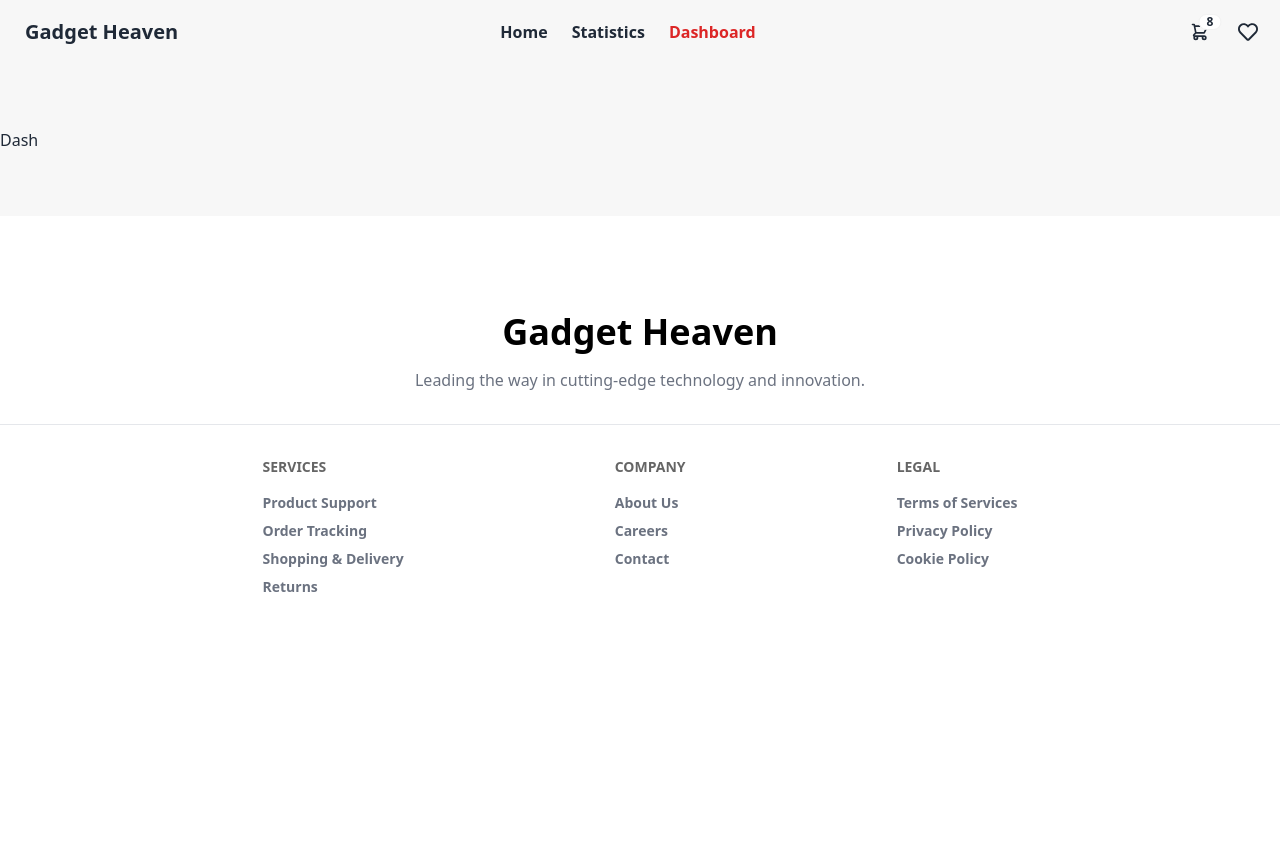
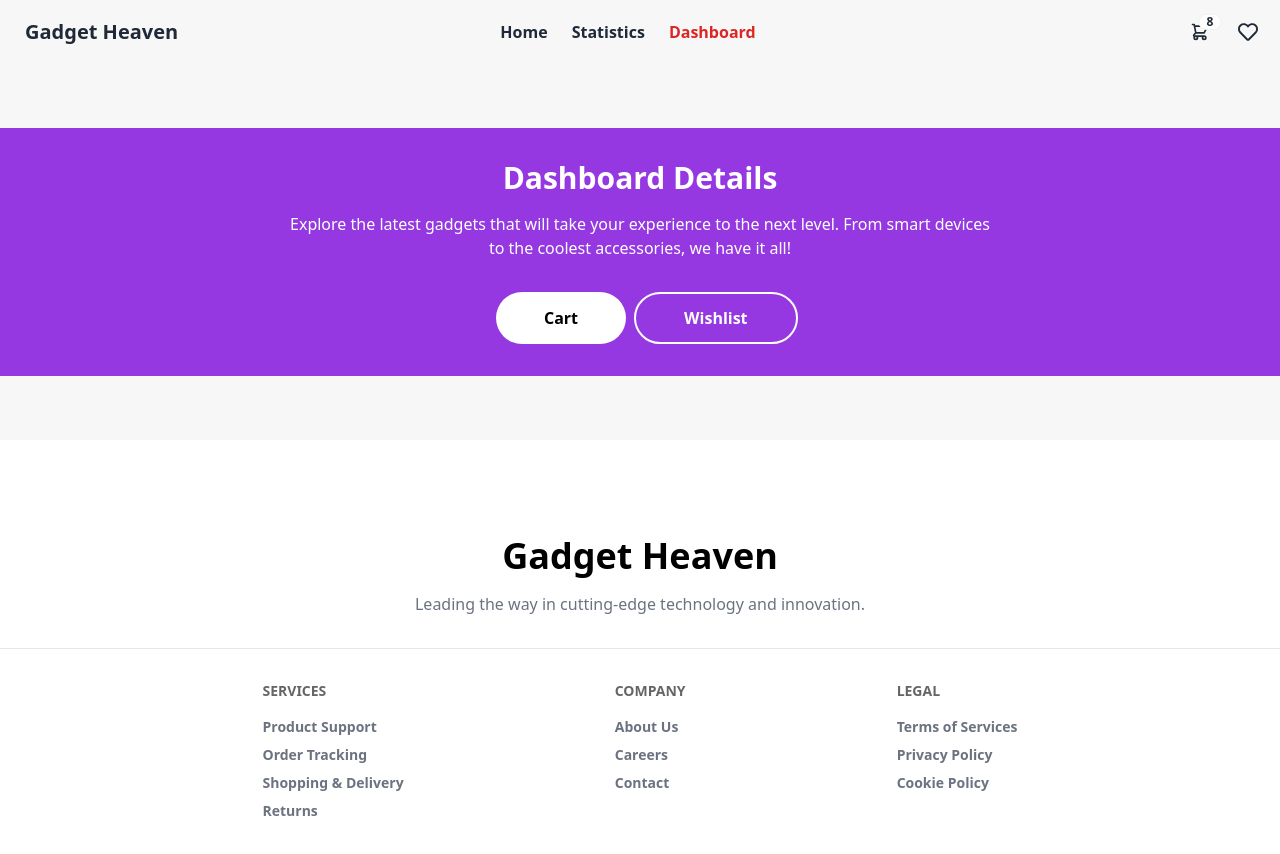
Before and after one commit to programming-hero-web-course-4/b10a8-gadget-heaven-HabiburRahman02, a React (Vite) app: page /dashboard in a window 1280 px wide. Shown: the top 854 px of the page. Before the commit the page ends 800 px from the top, so only its background shows below. Built offline with nearby package versions, Linux system fonts and the light colour scheme.

Commit message:
dashboard banner added

```diff
--- a/src/pages/Dashboard/Dashboard.jsx
+++ b/src/pages/Dashboard/Dashboard.jsx
@@ -1,8 +1,11 @@
+import DashboardBanner from "./DashboardBanner/DashboardBanner";
 
 const Dashboard = () => {
     return (
         <div>
-            Dash
+            <DashboardBanner title='Dashboard Details'
+                subTitle='Explore the latest gadgets that will take your experience to the next level. From smart devices to the coolest accessories, we have it all!'
+            ></DashboardBanner>
         </div>
     );
 };
--- /dev/null
+++ b/src/pages/Dashboard/DashboardBanner/DashboardBanner.jsx
@@ -0,0 +1,19 @@
+
+const DashboardBanner = ({ title, subTitle }) => {
+    return (
+        <div className="bg-[#9538E2]">
+            <div className=" max-w-[1400px] p-8 mx-auto text-center text-white">
+                <h2 className="text-3xl font-bold mb-4 ">{title}</h2>
+                <p className="max-w-[700px] mx-auto">{subTitle}</p>
+                <div className="max-w-72 mx-auto">
+                    <div className="flex gap-2">
+                        <button className="mt-8 bg-white text-black font-semibold rounded-full px-12 py-3 hover:bg-base-200">Cart</button>
+                        <button className="mt-8 border-white text-white hover:text-black border-2 font-semibold rounded-full px-12 py-3 hover:bg-base-200">Wishlist</button>
+                    </div>
+                </div>
+            </div>
+        </div>
+    );
+};
+
+export default DashboardBanner;
--- a/src/pages/Home/Home/ViewDetails/ViewDetails.jsx
+++ b/src/pages/Home/Home/ViewDetails/ViewDetails.jsx
@@ -4,9 +4,10 @@ import { ProductContext } from '../../../../provider/ProductProvider';
 import ReactStars from "react-rating-stars-component";
 import { FaCartPlus, FaRegHeart } from 'react-icons/fa';
 import TopBanner from '../../../Sharred/TopBanner/TopBanner';
+import { FaCarTunnel } from 'react-icons/fa6';
 
 const ViewDetails = () => {
-    const { products } = useContext(ProductContext);
+    const { products, cart, setCart } = useContext(ProductContext);
     const { id } = useParams();
     const [newProduct, setNewProduct] = useState({});
 
@@ -16,8 +17,11 @@ const ViewDetails = () => {
     }, [id, products])
 
     const { product_title, image, price, description, specification, availability, rating } = newProduct || {};
-    console.log('rating', rating);
-    console.log('newProduct', newProduct);
+
+
+    const handleAddToCart = item => {
+        setCart([...cart, item])
+    }
 
     return (
         <div className='relative mb-96'>
@@ -67,10 +71,10 @@ const ViewDetails = () => {
                                     />
                                 </div>
                                 <div className='flex gap-4 items-center'>
-                                    <Link className="bg-[#9538E2] border-2 transition-all text-white font-semibold rounded-full px-6 py-2 flex items-center gap-2">
+                                    <div onClick={() => handleAddToCart(newProduct)} className="bg-[#9538E2] border-2 transition-all text-white font-semibold rounded-full px-6 py-2 flex items-center gap-2">
                                         <button >Add To Cart</button>
                                         <FaCartPlus></FaCartPlus>
-                                    </Link>
+                                    </div>
                                     <button className='p-2 border-2 rounded-full hover:bg-[#9538E2] hover:text-white transition-all'> <FaRegHeart className="h-5 w-5"></FaRegHeart></button>
                                 </div>
                             </div>
--- a/src/provider/ProductProvider.jsx
+++ b/src/provider/ProductProvider.jsx
@@ -1,11 +1,11 @@
-
 import { createContext, useEffect, useState } from "react";
 
 export const ProductContext = createContext(null)
 const ProductProvider = ({ children }) => {
     const [categories, setCategories] = useState([]);
     const [products, setProducts] = useState([]);
-
+    const [cart, setCart] = useState([]);
+    console.log('cart', cart);
     useEffect(() => {
         fetch('/categories.json')
             .then(res => res.json())
@@ -22,7 +22,8 @@ const ProductProvider = ({ children }) => {
     const productInfo = {
         categories,
         products,
-        setProducts
+        cart,
+        setCart,
     }
 
     return (
```
